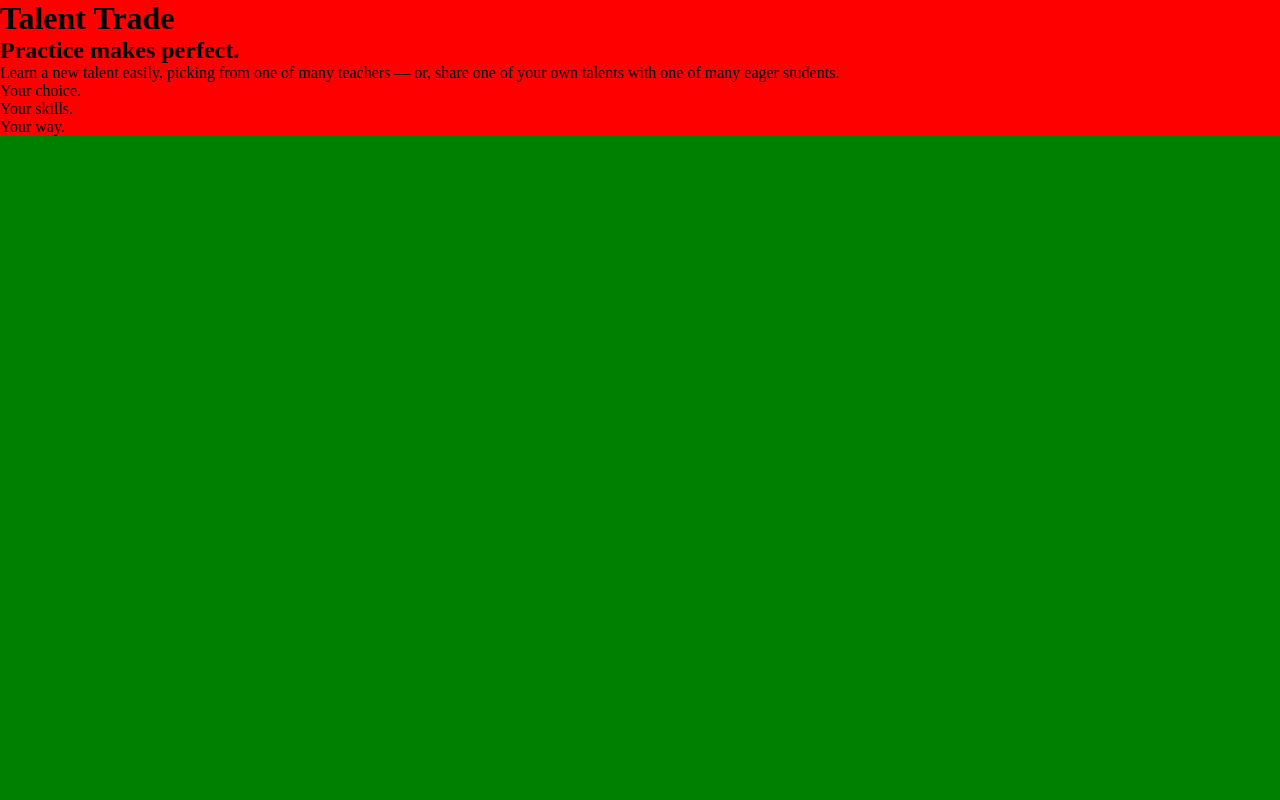
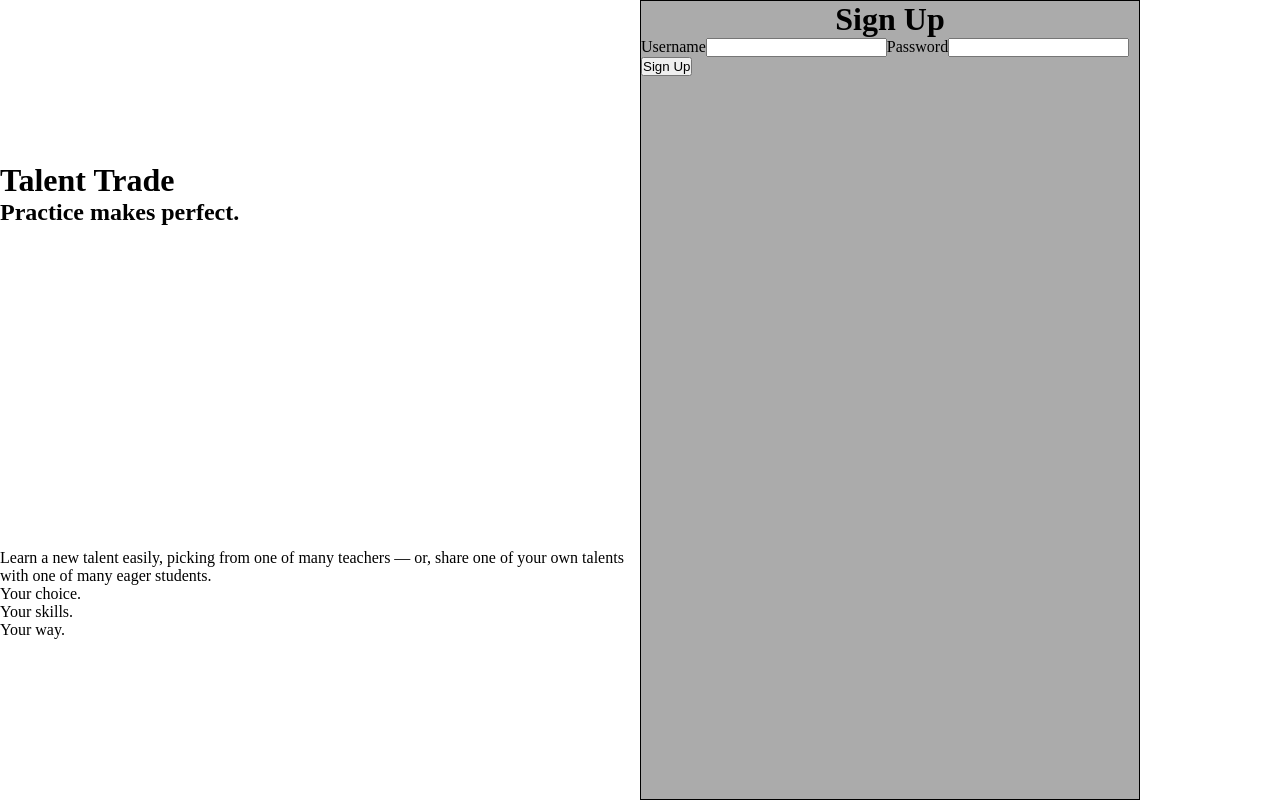
Before and after one commit to chingu-voyages/v8-geckos-team-05, a React (Create React App) app in the folder skill-trade-client/: page / in a window 1280 px wide. Built offline with nearby package versions, Linux system fonts and the light colour scheme.

Commit message:
trying to work on the homepage css lol

```diff
--- a/skill-trade-client/src/components/Homepage/Homepage.js
+++ b/skill-trade-client/src/components/Homepage/Homepage.js
@@ -2,18 +2,20 @@ import React from "react";
 
 const Homepage = () => {
   return (
-    <div id="homepage">
-      <div id="homepage__textContainer">
-        <div id="large-text-container">
-          <h1 id="homepage-main-text">Talent Trade</h1>
-          <h2 id="homepage-sub-text">Practice makes perfect.</h2>
+    <div className="homepage">
+      <div className="homepage__textContainer">
+        <div className="homepage__textContainer--large">
+          <h1 className="homepage__text homepage__text--main">Talent Trade</h1>
+          <h2 className="homepage__text homepage__text--sub">
+            Practice makes perfect.
+          </h2>
         </div>
-        <div id="small-text-container">
-          <p className="homepage-small-text">
+        <div className="homepage__textContainer--small">
+          <p className="homepage__text homepage__text--small">
             Learn a new talent easily, picking from one of many teachers — or,
             share one of your own talents with one of many eager students.
           </p>
-          <p className="homepage-small-text strong">
+          <p className="homepage__text homepage__text--small strong">
             Your choice.
             <br />
             Your skills.
@@ -23,6 +25,20 @@ const Homepage = () => {
           </p>
         </div>
       </div>
+      <div className="homepage__signUp">
+        <h1 className="homepage__signUp--header">Sign Up</h1>
+        <form action="#" className="homepage_signUp--form">
+          <label htmlFor="username">Username</label>
+          <input type="text" name="username" id="homepage__signUp--username" />
+          <label htmlFor="password">Password</label>
+          <input
+            type="password"
+            name="password"
+            id="homepage__signUp--password"
+          />
+          <input type="submit" value="Sign Up" />
+        </form>
+      </div>
     </div>
   );
 };
--- a/skill-trade-client/src/index.css
+++ b/skill-trade-client/src/index.css
@@ -3,8 +3,27 @@
   padding: 0;
   box-sizing: border-box; }
 
-#homepage {
-  background: green;
+.homepage {
+  display: flex;
   height: 100vh; }
-  #homepage__textContainer {
-    background: red; }
+  .homepage__textContainer {
+    display: flex;
+    flex-direction: column;
+    justify-content: space-around;
+    width: 50vw;
+    height: 100vh; }
+    .homepage__textContainer--large {
+      color: black; }
+    .homepage__textContainer--small {
+      display: flex;
+      flex-direction: column;
+      color: black; }
+  .homepage__signUp {
+    display: flex;
+    flex-direction: column;
+    align-items: center;
+    width: 500px;
+    background: #ababab;
+    border: 1px solid black; }
+    .homepage__signUp--form {
+      background: green; }
--- a/skill-trade-client/src/sass/components/_homePg.scss
+++ b/skill-trade-client/src/sass/components/_homePg.scss
@@ -1,7 +1,30 @@
-#homepage {
-    background: green;
+.homepage {
+    display: flex;
     height: 100vh;
     &__textContainer {
-        background: red;
+        display: flex;
+        flex-direction: column;
+        justify-content: space-around;
+        width: 50vw;
+        height: 100vh;
+        &--large {
+            color: black;
+        }
+        &--small {
+            display: flex;
+            flex-direction: column;
+            color: black;
+        }
+    }
+    &__signUp {
+        display: flex;
+        flex-direction: column;
+        align-items: center;
+        width: 500px;
+        background: #ababab;
+        border: 1px solid black;
+        &--form {
+            background: green;
+        }
     }
 }
```
